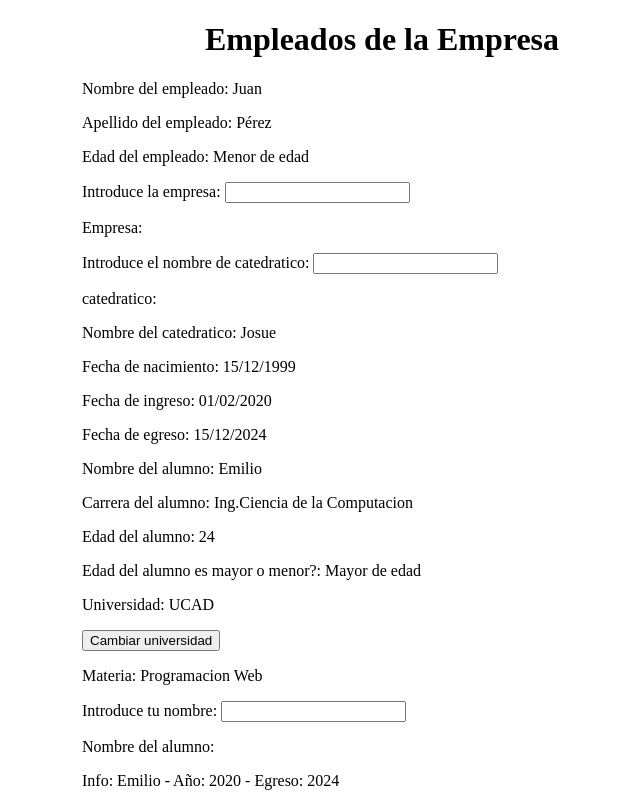
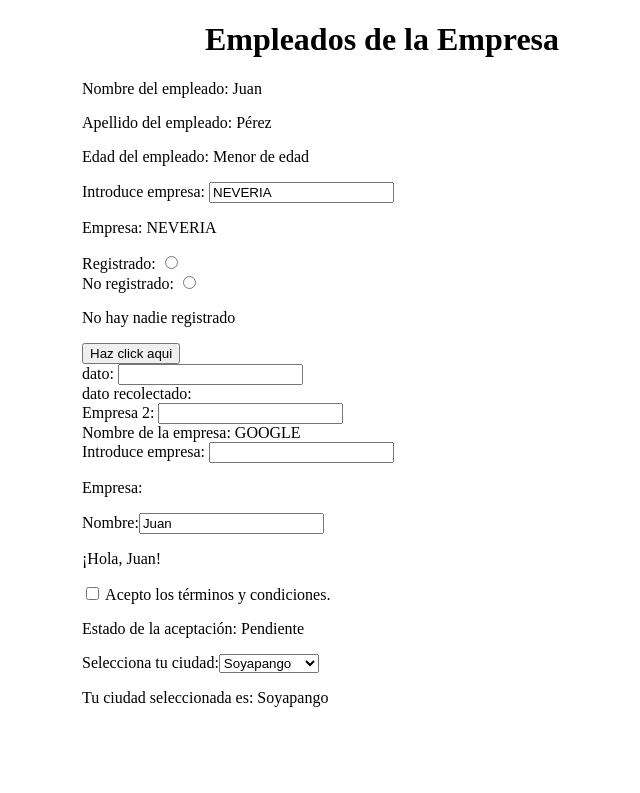
Before and after one commit to EmilioHernandez2024/Proyecto_Inicial, an Angular app: page / in a window 1280 px wide. Shown: the top 793 px of the page, without its empty margins (258-898 px from the left). Built offline with nearby package versions, Linux system fonts and the light colour scheme.

Commit message:
ejercicio

```diff
--- a/src/app/empleado/empleado.html
+++ b/src/app/empleado/empleado.html
@@ -1,12 +1,49 @@
 <p>Nombre del empleado: {{ nombre }}</p>
 <p>Apellido del empleado: {{ apellido }}</p>
 <p>Edad del empleado: {{ (edad > 17) ? "Mayor de edad" : "Menor de edad" }}</p>
-Introduce la empresa: <input type="text" #empresa (keyup)="0">
+<!--Introduce la empresa: <input type="text" #empresa (keyup)="0" [disabled] = "habilitar_input_property">-->
 <!--<button (click)="llamar_empresa(empresa.value)">Cambiar</button>-->
-<p>Empresa: {{ empresa.value }}</p>
 
-Introduce el nombre de catedratico: <input type="text" #catedratico (keyup)="0">
-<p>catedratico: {{ catedratico.value }}</p>
-<p>Nombre del catedratico: {{ Catedratico2 }}</p>
+Introduce empresa: <input type="text" [(ngModel)]="empresa"><br>
+<p>Empresa: {{ empresa }}</p>
 
-<app-alumno></app-alumno>
+<!--Registrado: <input type="checkbox" id="registro" [checked] = "usuario_registrado_property" (click)="cambiar_registro()">-->
+Registrado: <input type="radio" name="n_registro" id="n_registro" value="si" [checked]="usuario_registrado_property" (click)="set_usuario_registrado($event)"><br>
+No registrado: <input type="radio" name="n_registro" value="no" (click)="set_usuario_registrado($event)">
+<p>{{ texto_registro }}</p>
+
+<button (click)="presionar()">Haz click aqui</button><br>
+dato: <input type="text" (input)="cambiar_desde_input($event)"><br>
+dato recolectado: {{ dato }}<br>
+
+
+
+Empresa 2: <input type="text" (input)="cambiar_empresa2($event)"><br>
+Nombre de la empresa: {{ empresa2 }}<br>
+
+Introduce empresa: <input type="text" [(ngModel)]="Nombre_empresa"><br>
+<p>Empresa: {{ Nombre_empresa }}</p>
+
+<!--EJERCICIOS DE CASA-->
+
+<label for="nombre">Nombre:</label>
+<input type="text" id="nombres" [(ngModel)]="usuarios.nombres">
+<p>¡Hola, {{ usuarios.nombres }}!</p>
+
+<label>
+  <input type="checkbox" [(ngModel)]="aceptaTerminos">
+  Acepto los términos y condiciones.
+</label>
+<p>Estado de la aceptación: {{ aceptaTerminos ? 'Aceptado' : 'Pendiente' }}</p>
+
+<label for="ciudad">Selecciona tu ciudad:</label>
+<select id="ciudad" [(ngModel)]="ciudadSeleccionada">
+  <option value="Ciudad Arce">Ciudad_Arce</option>
+  <option value="Soyapango">Soyapango</option>
+  <option value="San Bartolo">San_Bartolo</option>
+</select>
+<p>Tu ciudad seleccionada es: {{ ciudadSeleccionada }}</p>
+<br>
+<br>
+<br>
+<p><app-alumno></app-alumno>
--- a/src/app/empleado/empleado.ts
+++ b/src/app/empleado/empleado.ts
@@ -1,9 +1,11 @@
 import { Component } from '@angular/core';
-import { Alumno } from "../alumno/alumno";
+import { FormsModule } from '@angular/forms';
+import { Alumno } from '../alumno/alumno';
+
 
 @Component({
   selector: 'app-empleado',
-  imports: [Alumno],
+  imports: [FormsModule,Alumno],
   templateUrl: './empleado.html',
   styleUrl: './empleado.css'
 })
@@ -11,25 +13,76 @@ export class Empleado {
   nombre = "Juan";
   apellido = "Pérez";
   edad = 15;
-  empresa = "UCAD";
-  Catedratico2 = "Josue";
-  private Catedratico = "Josue";
+  empresa = "NEVERIA";
+  empresa2 = "GOOGLE";
+  Nombre_empresa = "";
+  habilitar_input_property = false;
+  usuario_registrado_property = false;
+  texto_registro = "No hay nadie registrado";
+  dato = "";
+// ejercicio de casa
+  usuarios = {
+    nombres: 'Juan'
+  };
+    aceptaTerminos: boolean = false;
 
+    ciudadSeleccionada: string = 'Soyapango';
+
+  // ejercicio de casa
   constructor(){}
 
   getEdad(){
     return this.edad;
   }
 
-  getcatedratico(){
-    return this.Catedratico;
-  }
-
-    llamarcatedratico(catedratico: string){
+  llamar_empresa(empresa: string){
 
   }
 
-  llamar_empresa(empresa: string){
+  cambiar_registro(){
+    this.usuario_registrado_property = !this.usuario_registrado_property;
+    //this.set_usuario_registrado();
+  }
 
+  set_usuario_registrado(event: Event){
+    //alert(event.target);
+    //console.log(event);
+    if((<HTMLInputElement>event.target).value=="si"){
+      this.texto_registro = "El usuario se acaba de registrar";
+    }else{
+      this.texto_registro = "No hay nadie registrado";
+    }
+    /*if(!this.usuario_registrado_property){
+      //alert(this.usuario_registrado_property);
+      //alert("El usuario salió de la sesión")
+      this.texto_registro = "No hay nadie registrado";
+    }else{
+      //alert("El usuario  se ha registrado");
+      //alert(this.usuario_registrado_property);
+      this.texto_registro = "Usuario en línea";
+    }*/
+  }
+
+  presionar(){
+    console.log("Boton presionado");
+  }
+
+  cambiar_desde_input(event: Event){
+    this.dato = (event.target as HTMLInputElement).value;
+  }
+
+  cambiar_empresa(event: Event){
+    this.empresa = (<HTMLInputElement>event.target).value;
+  }
+
+
+
+
+cambiar_nombre2(event: Event){
+    this.dato = (event.target as HTMLInputElement).value;
+  }
+
+  cambiar_empresa2(event: Event){
+    this.empresa2 = (<HTMLInputElement>event.target).value;
   }
 }
```
